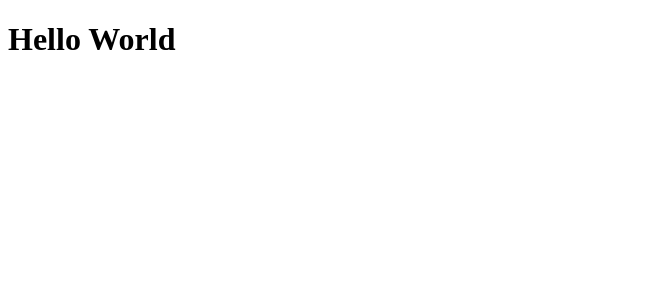
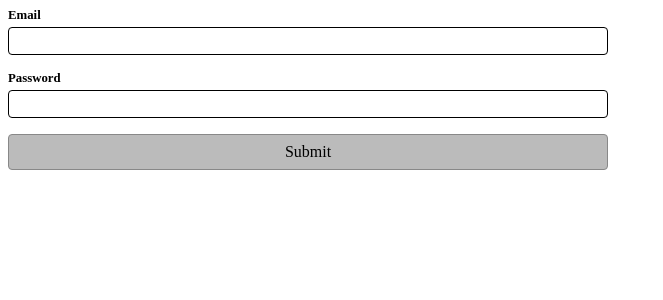
Before and after one commit to Skills-Learnings/React-Basic-and-Intermediate, a React (Vite) app: page / in a window 1280 px wide. Shown: the top 300 px of the page, without its empty margins (0-663 px from the left). Built offline with nearby package versions, Linux system fonts and the light colour scheme.

Commit message:
Basic form validation project implementation

```diff
--- a/src/App.jsx
+++ b/src/App.jsx
@@ -1,5 +1,10 @@
+import { RefValidation } from "./RefValidation"
+import { StateValidation } from "./StateValidation"
+import "./assets/styles.css"
+
 function App() {
-  return <h1>Hello World</h1>
+  /* return <RefValidation /> */
+  return <StateValidation />
 }
 
 export default App
--- /dev/null
+++ b/src/RefValidation.jsx
@@ -0,0 +1,110 @@
+import { useState, useRef } from "react"
+
+export function RefValidation() {
+  const [emailError, setEmailError] = useState([])
+  const [passError, setPassError] = useState([])
+  const [isSubmitedFirstTime, setIsSubmitedFirstTime] = useState(true)
+
+  const emailRef = useRef()
+  const passRef = useRef()
+
+  function handleSubmit(e) {
+    e.preventDefault()
+    setIsSubmitedFirstTime(false)
+
+    const emailErrors = generateEmailErrors(emailRef.current.value)
+    const passErrors = generatePassErrors(passRef.current.value)
+
+    setEmailError(emailErrors)
+    setPassError(passErrors)
+
+    if (emailErrors.length === 0 && passErrors.length === 0) {
+      alert("Success")
+    }
+  }
+
+  function generateEmailErrors(email) {
+    const emailErrors = []
+    if (email.length === 0) {
+      emailErrors.push("Required")
+    }
+
+    if (!email.endsWith("@webdevsimplified.com")) {
+      emailErrors.push("Must end in '@webdevsimplified.com'")
+    }
+
+    return emailErrors
+  }
+
+  function generatePassErrors(pass) {
+    const passErrors = []
+
+    if (pass.length === 0) {
+      passErrors.push("Required")
+    }
+
+    if (pass.length < 10) {
+      passErrors.push("Must Be 10 characters or longer")
+    }
+
+    if (!pass.match(/[a-z]/)) {
+      passErrors.push("Must include at least 1 lowercase letter")
+    }
+
+    if (!pass.match(/[A-Z]/)) {
+      passErrors.push("Must include at least 1 uppercase letter")
+    }
+
+    if (!pass.match(/[0-9]/)) {
+      passErrors.push("Must include at least 1 number")
+    }
+
+    return passErrors
+  }
+
+  return (
+    <form onSubmit={handleSubmit} className="form">
+      <div className={`form-group ${emailError.length > 0 && "error"}`}>
+        <label className="label" htmlFor="email">
+          Email
+        </label>
+        <input
+          className="input"
+          type="email"
+          id="email"
+          ref={emailRef}
+          onChange={
+            !isSubmitedFirstTime
+              ? (e) => setEmailError(generateEmailErrors(e.target.value))
+              : undefined
+          }
+        />
+        {emailError.length > 0 && (
+          <div className="msg">{emailError.join(", ")}</div>
+        )}
+      </div>
+      <div className={`form-group ${passError.length > 0 && "error"}`}>
+        <label className="label" htmlFor="password">
+          Password
+        </label>
+        <input
+          className="input"
+          type="password"
+          id="password"
+          ref={passRef}
+          onChange={
+            !isSubmitedFirstTime
+              ? (e) => setPassError(generatePassErrors(e.target.value))
+              : undefined
+          }
+        />
+        {passError.length > 0 && (
+          <div className="msg">{passError.join(", ")}</div>
+        )}
+      </div>
+      <button className="btn" type="submit">
+        Submit
+      </button>
+    </form>
+  )
+}
--- /dev/null
+++ b/src/StateValidation.jsx
@@ -0,0 +1,104 @@
+import { useEffect, useMemo, useState } from "react"
+
+export function StateValidation() {
+  const [email, setEmail] = useState("")
+  const [pass, setPass] = useState("")
+  const [isSubmitedFirstTime, setIsSubmitedFirstTime] = useState(true)
+
+  const emailErrors = useMemo(() => {
+    return !isSubmitedFirstTime ? generateEmailErrors(email) : []
+  }, [isSubmitedFirstTime, email])
+
+  const passErrors = useMemo(() => {
+    return !isSubmitedFirstTime ? generatePassErrors(pass) : []
+  }, [isSubmitedFirstTime, pass])
+
+  function handleSubmit(e) {
+    e.preventDefault()
+    setIsSubmitedFirstTime(false)
+
+    const emailValidation = generateEmailErrors(email)
+    const passValidation = generatePassErrors(pass)
+
+    if (emailValidation.length === 0 && passValidation.length === 0) {
+      alert("Success")
+    }
+  }
+
+  function generateEmailErrors(email) {
+    const emailErrors = []
+    if (email.length === 0) {
+      emailErrors.push("Required")
+    }
+
+    if (!email.endsWith("@webdevsimplified.com")) {
+      emailErrors.push("Must end in '@webdevsimplified.com'")
+    }
+
+    return emailErrors
+  }
+
+  function generatePassErrors(pass) {
+    const passErrors = []
+
+    if (pass.length === 0) {
+      passErrors.push("Required")
+    }
+
+    if (pass.length < 10) {
+      passErrors.push("Must Be 10 characters or longer")
+    }
+
+    if (!pass.match(/[a-z]/)) {
+      passErrors.push("Must include at least 1 lowercase letter")
+    }
+
+    if (!pass.match(/[A-Z]/)) {
+      passErrors.push("Must include at least 1 uppercase letter")
+    }
+
+    if (!pass.match(/[0-9]/)) {
+      passErrors.push("Must include at least 1 number")
+    }
+
+    return passErrors
+  }
+
+  return (
+    <form onSubmit={handleSubmit} className="form">
+      <div className={`form-group ${emailErrors.length > 0 && "error"}`}>
+        <label className="label" htmlFor="email">
+          Email
+        </label>
+        <input
+          className="input"
+          type="email"
+          id="email"
+          value={email}
+          onChange={(e) => setEmail(e.target.value)}
+        />
+        {emailErrors.length > 0 && (
+          <div className="msg">{emailErrors.join(", ")}</div>
+        )}
+      </div>
+      <div className={`form-group ${passErrors.length > 0 && "error"}`}>
+        <label className="label" htmlFor="password">
+          Password
+        </label>
+        <input
+          className="input"
+          value={pass}
+          onChange={(e) => setPass(e.target.value)}
+          type="password"
+          id="password"
+        />
+        {passErrors.length > 0 && (
+          <div className="msg">{passErrors.join(", ")}</div>
+        )}
+      </div>
+      <button className="btn" type="submit">
+        Submit
+      </button>
+    </form>
+  )
+}
--- /dev/null
+++ b/src/assets/styles.css
@@ -0,0 +1,62 @@
+.form {
+  display: flex;
+  flex-direction: column;
+  gap: 1rem;
+  max-width: 600px;
+}
+
+.form-group {
+  display: flex;
+  flex-direction: column;
+  gap: 0.25rem;
+}
+
+.label {
+  font-weight: bold;
+  font-size: 0.8em;
+}
+
+.input {
+  all: unset;
+  border: 0.05em solid black;
+  border-radius: 0.25em;
+  padding: 0.25em 0.5em;
+}
+
+.form-group.error .input {
+  border-color: hsl(0, 100%, 70%);
+  color: hsl(0, 100%, 70%);
+  background: hsl(0, 100%, 95%);
+}
+
+.form-group.error .label {
+  color: hsl(0, 100%, 70%);
+}
+
+.input:focus {
+  border-color: hsl(200, 100%, 50%);
+}
+
+.btn {
+  all: unset;
+  border: 0.05em solid #888;
+  background-color: #bbb;
+  border-radius: 0.25em;
+  padding: 0.5em 1em;
+  text-align: center;
+  cursor: pointer;
+}
+
+.btn:hover,
+.btn:focus {
+  background-color: #aaa;
+}
+
+.btn:focus {
+  outline: auto;
+}
+
+.form-group.error .msg {
+  font-size: 0.8em;
+  color: hsl(0, 100%, 70%);
+}
```
